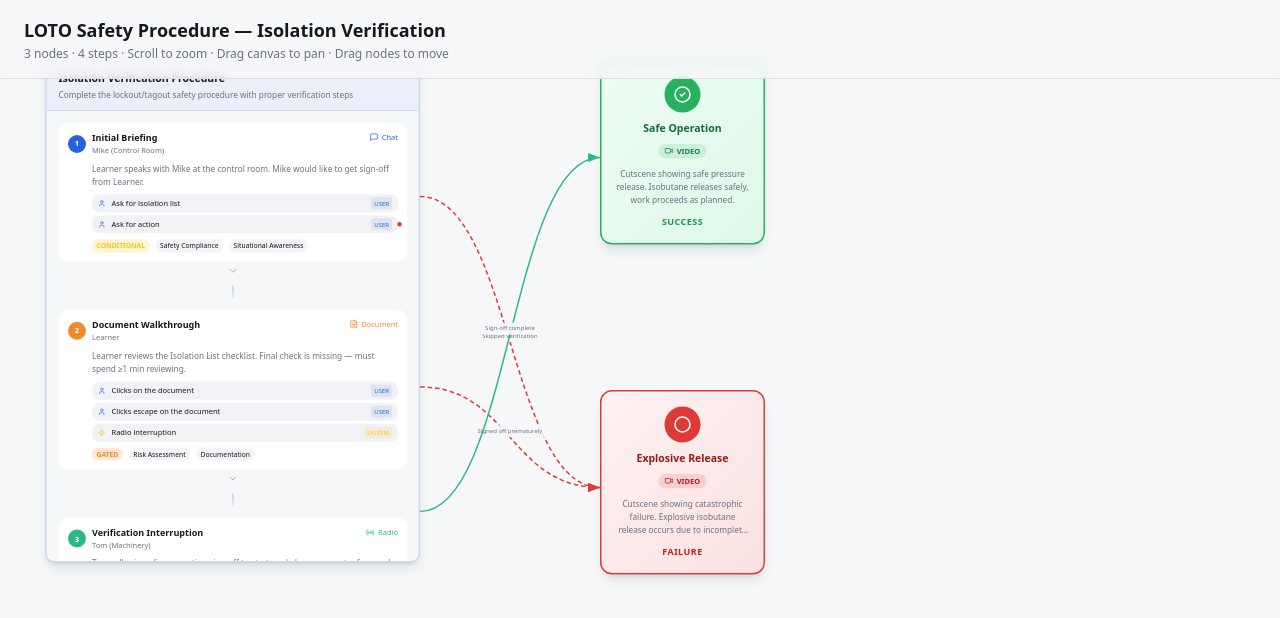
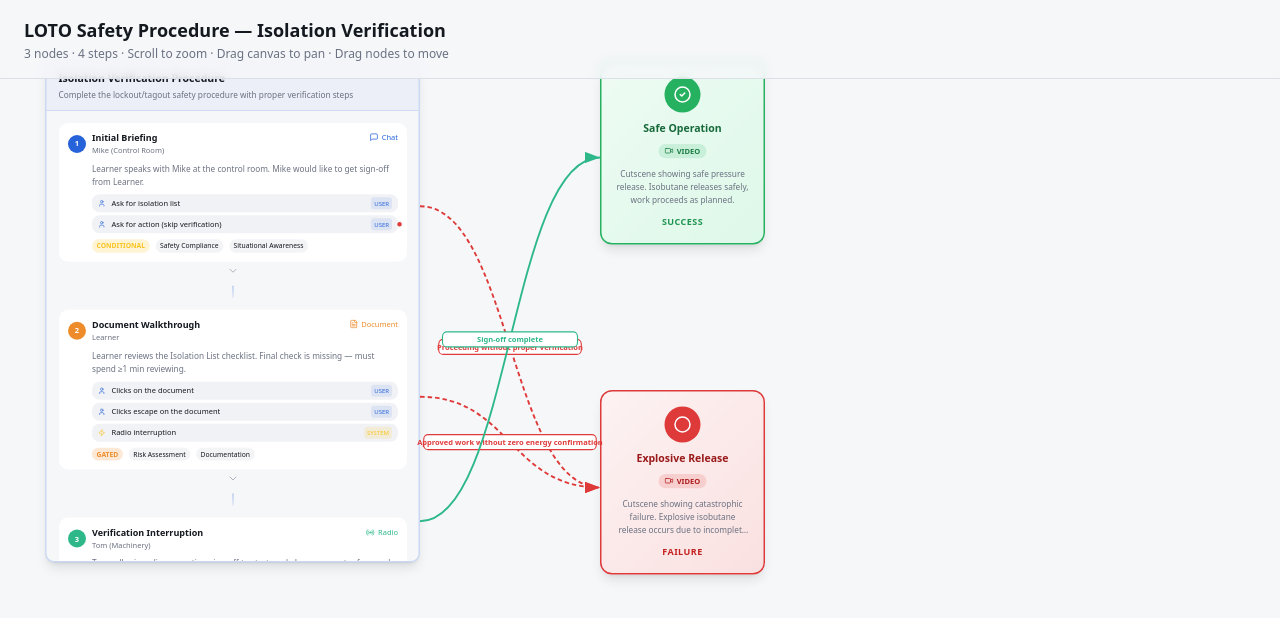
Before and after one commit to jesseddo/remix-of-flow-weaver, a React (Vite) app: page / in a window 1280 px wide. Shown: the top 618 px of the page. Built offline with nearby package versions, Linux system fonts and the light colour scheme; the HTML template or start-up script is replaced by a standard one.

Commit message:
Updated sampleScenario.ts

```diff
--- a/src/components/FlowConnections.tsx
+++ b/src/components/FlowConnections.tsx
@@ -6,12 +6,10 @@ interface FlowConnectionsProps {
 }
 
 const SCENARIO_W = 500;
-const OUTCOME_W = 220;
 const OUTCOME_H = 260;
 
 const HEADER_H = 60;
-const PADDING_TOP = 16;
-const STEP_BASE_H = 120;
+const CONTENT_PADDING = 16;
 
 const getColor = (type: "success" | "failure" | "default") => {
   if (type === "success") return "hsl(160, 60%, 45%)";
@@ -33,10 +31,23 @@ interface Line {
   type: "success" | "failure" | "default";
 }
 
-const calculateStepYPosition = (stepIndex: number, decisionPointIndex: number): number => {
-  const stepY = HEADER_H + PADDING_TOP + (stepIndex * (STEP_BASE_H + 20));
-  const dpOffsetY = 80 + (decisionPointIndex * 26);
-  return stepY + dpOffsetY;
+const calculateDecisionPointY = (stepIndex: number, decisionPointIndex: number, step: ScenarioStep): number => {
+  let cumulativeY = HEADER_H + CONTENT_PADDING;
+
+  for (let i = 0; i < stepIndex; i++) {
+    cumulativeY += 140;
+  }
+
+  const stepCardPadding = 12;
+  const titleRowHeight = 28;
+  const descriptionHeight = 40;
+  const decisionPointsLabelHeight = 0;
+  const decisionPointHeight = 26;
+
+  cumulativeY += stepCardPadding + titleRowHeight + descriptionHeight + decisionPointsLabelHeight;
+  cumulativeY += (decisionPointIndex * decisionPointHeight) + (decisionPointHeight / 2);
+
+  return cumulativeY;
 };
 
 const FlowConnections = ({ scenarioNode, outcomeNodes }: FlowConnectionsProps) => {
@@ -52,7 +63,7 @@ const FlowConnections = ({ scenarioNode, outcomeNodes }: FlowConnectionsProps) =
         if (!target) return;
 
         const x1 = scenarioNode.position.x + SCENARIO_W;
-        const y1 = scenarioNode.position.y + calculateStepYPosition(stepIndex, dpIndex);
+        const y1 = scenarioNode.position.y + calculateDecisionPointY(stepIndex, dpIndex, step);
 
         const x2 = target.position.x;
         const y2 = target.position.y + OUTCOME_H / 2;
@@ -86,31 +97,35 @@ const FlowConnections = ({ scenarioNode, outcomeNodes }: FlowConnectionsProps) =
       {lines.map((line, i) => {
         const midX = (line.x1 + line.x2) / 2;
         const markerId = getMarkerId(line.type);
-        const labelY = (line.y1 + line.y2) / 2 - 8;
+        const labelY = (line.y1 + line.y2) / 2;
+        const labelWidth = Math.max(180, line.label.length * 5);
+
         return (
           <g key={i}>
             <path
               d={`M${line.x1},${line.y1} C${midX},${line.y1} ${midX},${line.y2} ${line.x2},${line.y2}`}
               fill="none"
               stroke={line.color}
-              strokeWidth={2}
+              strokeWidth={2.5}
               strokeDasharray={line.type === "failure" ? "6 4" : undefined}
               markerEnd={`url(#${markerId})`}
             />
             <rect
-              x={midX - 60}
-              y={labelY - 8}
-              width={120}
-              height={16}
-              rx={4}
-              fill="hsl(220, 20%, 97%)"
-              fillOpacity={0.9}
+              x={midX - labelWidth / 2}
+              y={labelY - 10}
+              width={labelWidth}
+              height={20}
+              rx={6}
+              fill="hsl(0, 0%, 100%)"
+              stroke={line.color}
+              strokeWidth={1.5}
             />
             <text
               x={midX}
-              y={labelY + 2}
+              y={labelY + 4}
               textAnchor="middle"
-              className="text-[8px] fill-muted-foreground"
+              className="text-[10px] font-semibold"
+              fill={line.color}
               style={{ fontFamily: "system-ui" }}
             >
               {line.label}
--- a/src/data/sampleScenario.ts
+++ b/src/data/sampleScenario.ts
@@ -23,10 +23,10 @@ export const sampleScenario: ScenarioData = {
             trigger: "user",
           },
           {
-            label: "Ask for action",
+            label: "Ask for action (skip verification)",
             trigger: "user",
             connections: [
-              { label: "Skipped verification", targetNodeId: "outcome-explosion", type: "failure" },
+              { label: "Proceeding without proper verification", targetNodeId: "outcome-explosion", type: "failure" },
             ],
           },
         ],
@@ -66,10 +66,10 @@ export const sampleScenario: ScenarioData = {
         flowType: "conditional",
         decisionPoints: [
           {
-            label: "Ask to verify the zero energy checklist",
+            label: "Sign off without verification",
             trigger: "user",
             connections: [
-              { label: "Signed off prematurely", targetNodeId: "outcome-explosion", type: "failure" },
+              { label: "Approved work without zero energy confirmation", targetNodeId: "outcome-explosion", type: "failure" },
             ],
           },
         ],
```
